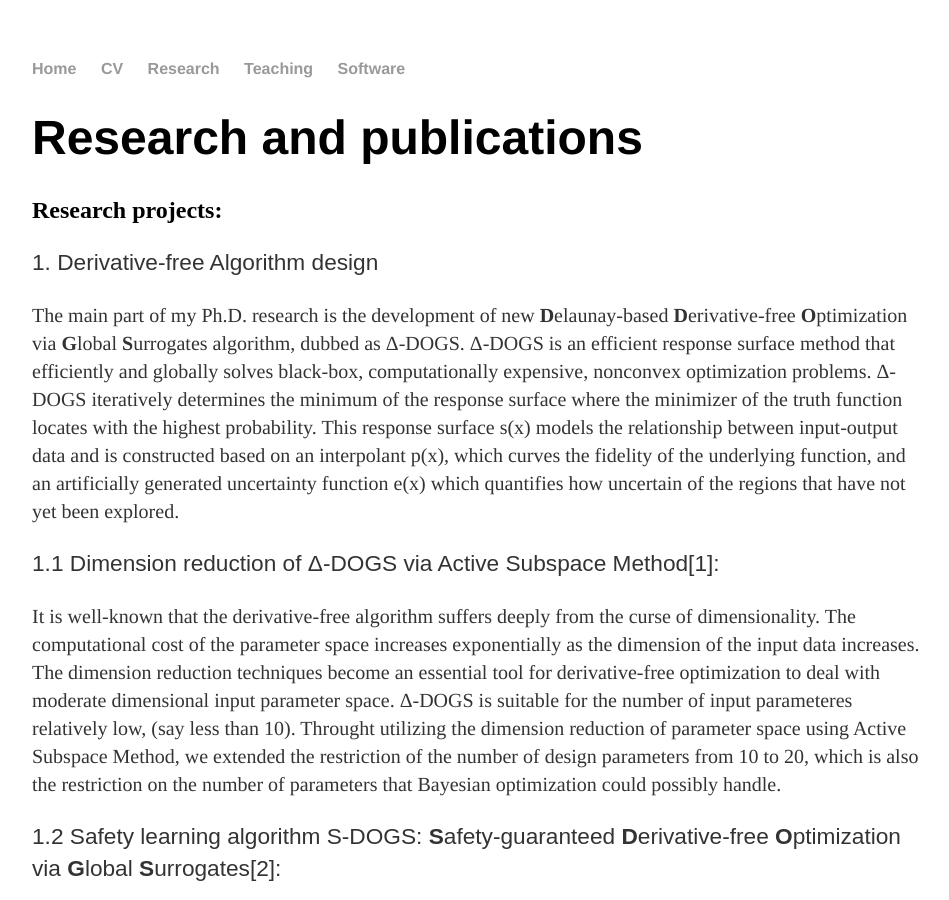
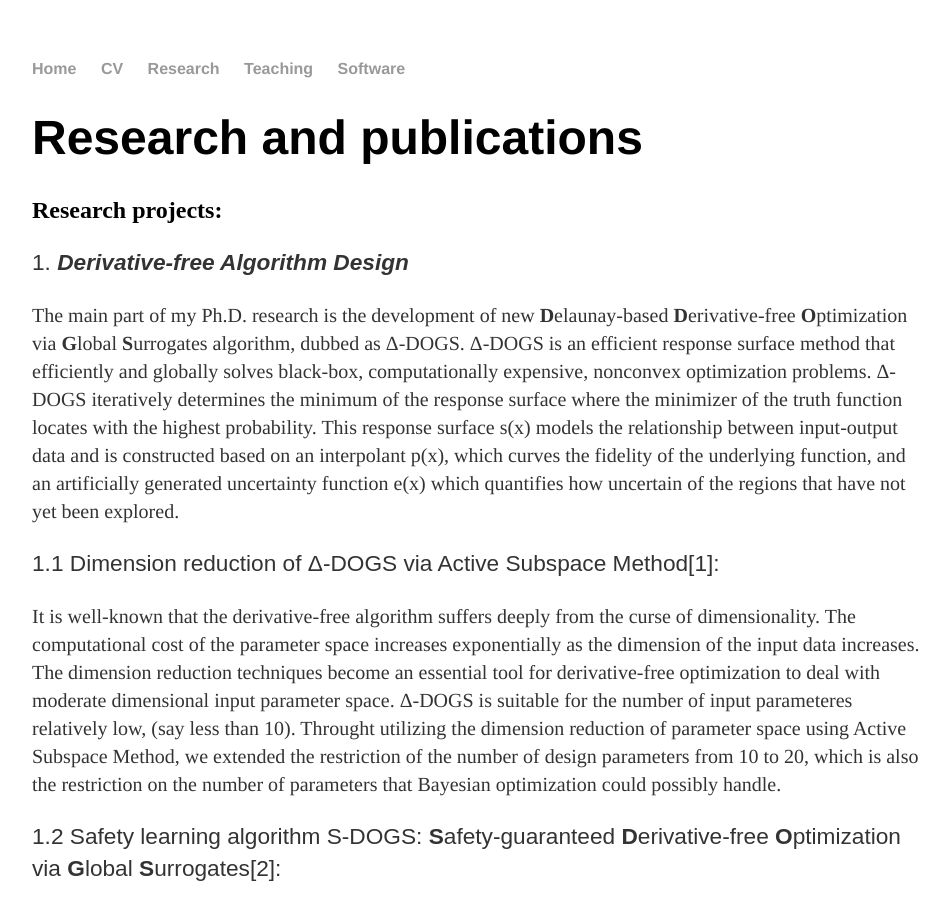
Before and after one commit to kimukook/kimukook.github.io, a Jekyll site: the page built from research/index.html, in a window 1280 px wide and 900 px high. Shown: the whole window, without its empty margins (160-1109 px from the left). Built offline with Jekyll 4.4.1, drawn with Linux system fonts in a browser that asks for light colours; some of the changed text lies outside the part shown.

Commit message:
Update index.html

```diff
--- a/research/index.html
+++ b/research/index.html
@@ -6,7 +6,7 @@
 <div class="blurb">
 	<h1>Research and publications</h1>
 	<h2> Research projects: </h2>
-	<p style="font-family: Arial; font-size: 17pt;"> 1. Derivative-free Algorithm design</p>
+	<p style="font-family: Arial; font-size: 17pt;"> 1. <b><i>Derivative-free Algorithm Design</i></b></p>
 	<p style="font-family: Times; font-size: 15pt;"> The main part of my Ph.D. research is the development of new <b>D</b>elaunay-based <b>D</b>erivative-free <b>O</b>ptimization via <b>G</b>lobal <b>S</b>urrogates algorithm, dubbed as &Delta;-DOGS.
 		&Delta;-DOGS is an efficient response surface method that efficiently and globally solves black-box, computationally expensive, nonconvex optimization problems.
 		&Delta;-DOGS iteratively determines the minimum of the response surface where the minimizer of the truth function locates with the highest probability.
@@ -31,6 +31,9 @@
 	<p style="font-family: Times; font-size: 15pt;"> Under preparation.</p>
 	<p style="font-family: Arial; font-size: 17pt;"> 1.5 Open/infinite domains.</p>
 	<p style="font-family: Times; font-size: 15pt;"> Under preparation.</p>
+	<p style="font-family: Arial; font-size: 17pt;"> 2. <b><i>Nonlinear Controller Design</i></b></p>
+
+
 	<h2> Publications: </h2>
 	<p> [1] <b><u> An active subspace method for accelerating convergence in Delaunay-based optimization via dimension reduction</u></b>
 		<br> Muhan Zhao, Shahrouz Ryan Alimo and Thomas. R. Bewley </p>
```
